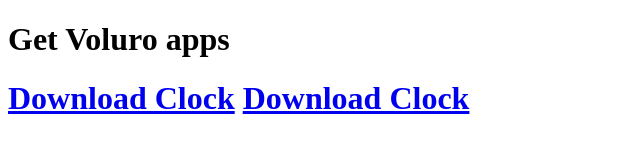
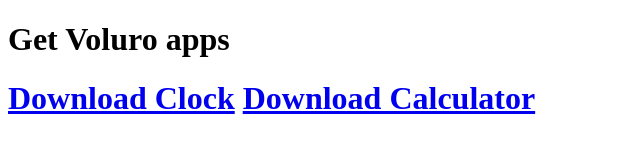
Before and after one commit to Voluro/voluro.github.io, a plain HTML site: page index.html in a window 1280 px wide. Shown: the whole page, without its empty margins (0-640 px from the left). Drawn offline with Linux system fonts and the light colour scheme.

Commit message:
Update index.html

```diff
--- a/index.html
+++ b/index.html
@@ -7,6 +7,6 @@
   <body>
     <h1>Get Voluro apps<h1>
     <a href="clock.py" Download>Download Clock</a>
-    <a href="calculator.py" Download>Download Clock</a>
+    <a href="calculator.py" Download>Download Calculator</a>
   </body>
 </html>
```
